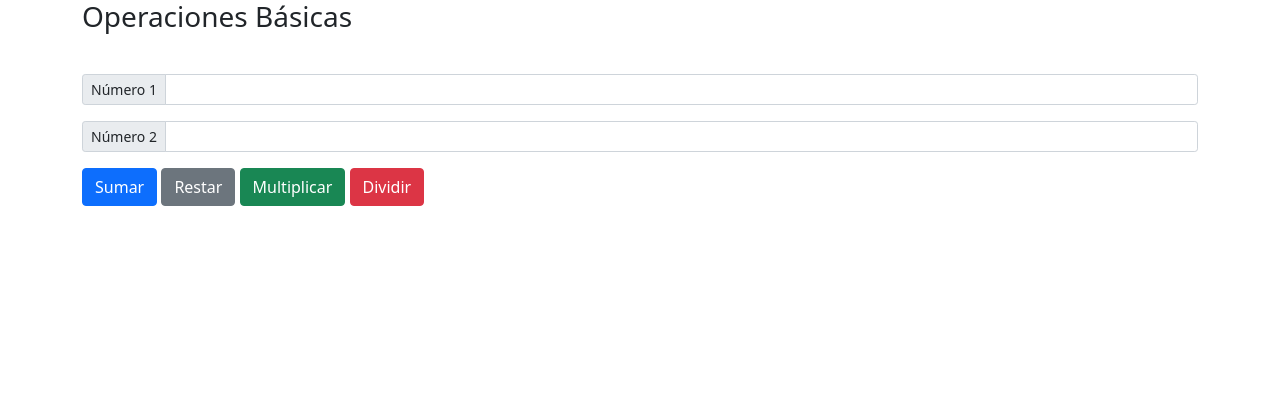
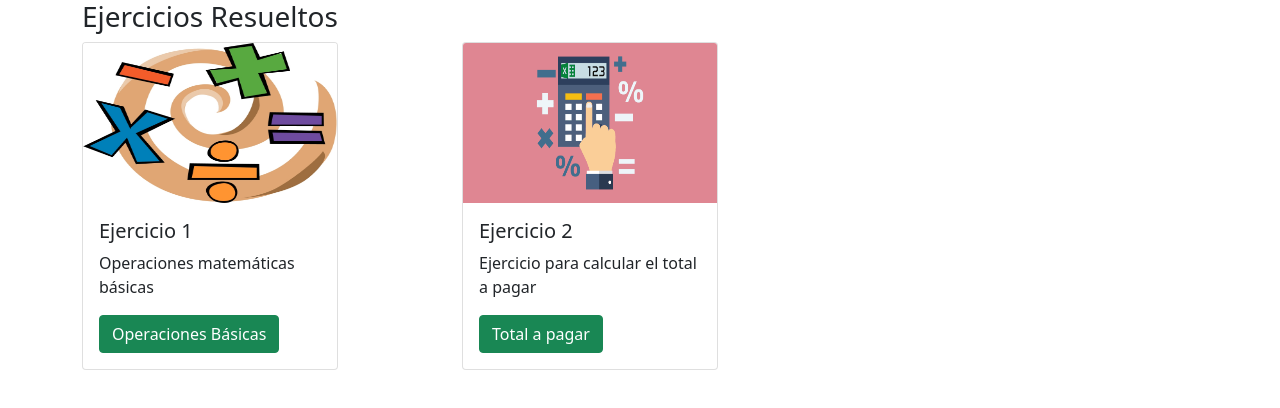
Before and after one commit to AnderssonSuarez/ExercisesVue, a plain HTML site: page index.html in a window 1280 px wide. Drawn offline with Linux system fonts and the light colour scheme.

Commit message:
actualizacion index

```diff
--- a/index.html
+++ b/index.html
@@ -5,27 +5,36 @@
     <meta http-equiv="X-UA-Compatible" content="IE=edge">
     <meta name="viewport" content="width=device-width, initial-scale=1.0">
     <link rel="stylesheet" href="css/bootstrap.min.css">
-    <title>Operaciones</title>
+    <title>Inicio</title>
 </head>
 <body>
     <div id="app">
         <div class="container">
-            <h3>Operaciones Básicas</h3>
-            <br>
-            <h1 v-text="rta"></h1>
-            <div class="input-group input-group-sm mb-3">
-                <span class="input-group-text" id="inputGroup-sizing-sm">Número 1</span>
-                <input v-model.number ="num1" type="number" class="form-control" aria-label="Sizing example input" aria-describedby="inputGroup-sizing-sm">
-            </div>
-            <div class="input-group input-group-sm mb-3">
-                <span class="input-group-text" id="inputGroup-sizing-sm">Número 2</span>
-                <input v-model.number="num2" type="number" class="form-control" aria-label="Sizing example input" aria-describedby="inputGroup-sizing-sm">
-            </div>
-            <button @click = "sumar" type="button" class="btn btn-primary">Sumar</button>
-            <button @click = "restar" type="button" class="btn btn-secondary">Restar</button>
-            <button @click = "multiplicar" type="button" class="btn btn-success">Multiplicar</button>
-            <button @click = "dividir" type="button" class="btn btn-danger">Dividir</button>
+            <h3>Ejercicios Resueltos</h3>
+                <div class="row">
+                    <div class="col-md-4">
+                        <div class="card col-6" style="width: 16rem;">
+                            <img src="img/operaciones.jpg" class="card-img-top" alt="..." height="160px">
+                                <div class="card-body">
+                                    <h5 class="card-title">Ejercicio 1</h5>
+                                    <p class="card-text">Operaciones matemáticas básicas</p>
+                                    <a href="operaciones.html" class="btn btn-success">Operaciones Básicas</a>
+                                </div>
+                        </div>
 
+                    </div>
+                    <div class="col-md-4">
+                        <div class="card col-6" style="width: 16rem;">
+                            <img src="img/calculo.png" class="card-img-top" alt="..." height="160px">
+                                <div class="card-body">
+                                    <h5 class="card-title">Ejercicio 2</h5>
+                                    <p class="card-text">Ejercicio para calcular el total a pagar </p>
+                                    <a href="ejercicio1.html" class="btn btn-success">Total a pagar</a>
+                                </div>
+                        </div>
+
+                    </div>
+                </div>
         </div>
     </div>
 </body>
--- a/js/app.js
+++ b/js/app.js
@@ -29,7 +29,7 @@ var app = new Vue({
         {
           this.rta = this.num1 / this.num2;
         }
-      }
+      },
     }
 
   });
--- a/js/ejercicio1.js
+++ b/js/ejercicio1.js
@@ -12,7 +12,7 @@ methods:
 {
     totalp ()
     {
-        if (this.valcompra > 1000000)
+        if (this.valcompra >= 1000000)
         {
             this.total = this.valcompra - this.valdes;
         }else if (this.valcompra < 1000000 && this.valcompra >= 0)
```
Also changed, not shown: ejercicio1.html (+2 -1 lines), operaciones.html (added, +40 -0 lines), img/calculo.png (added), img/operaciones.jpg (added).
